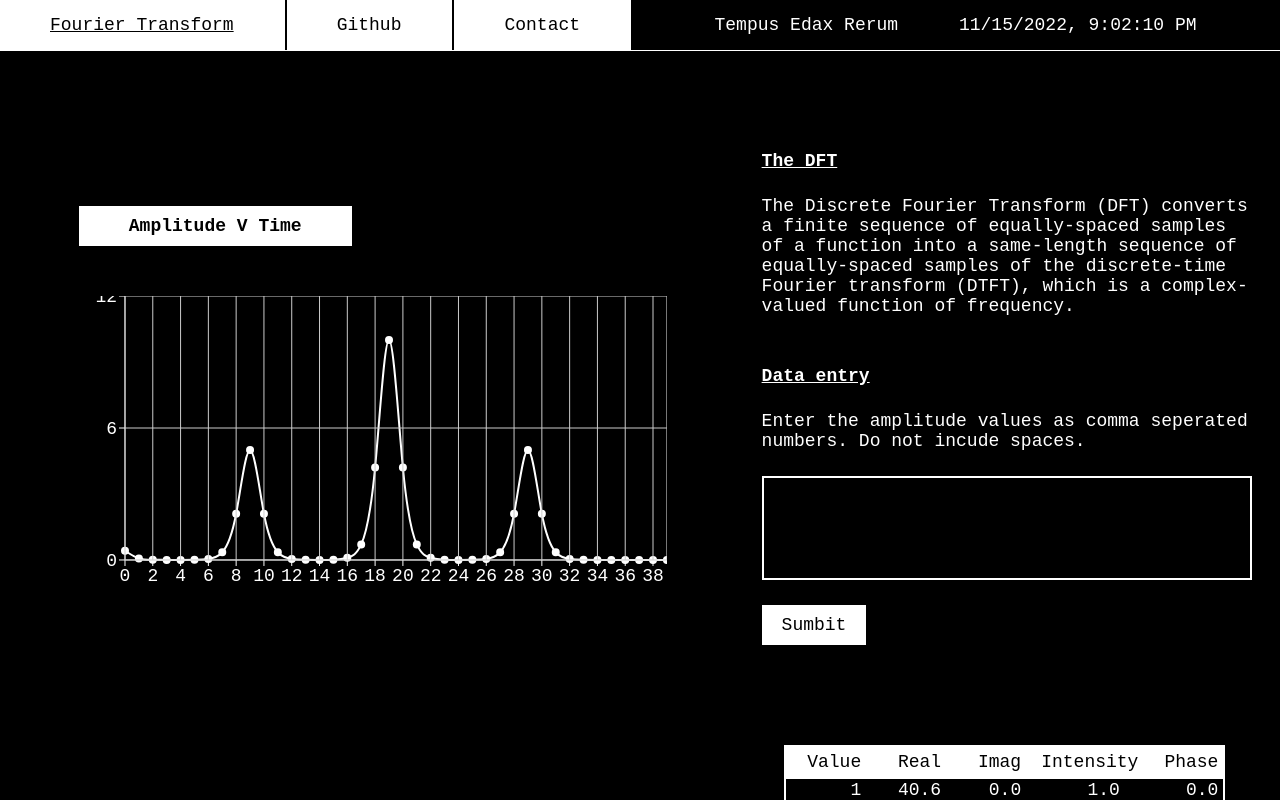
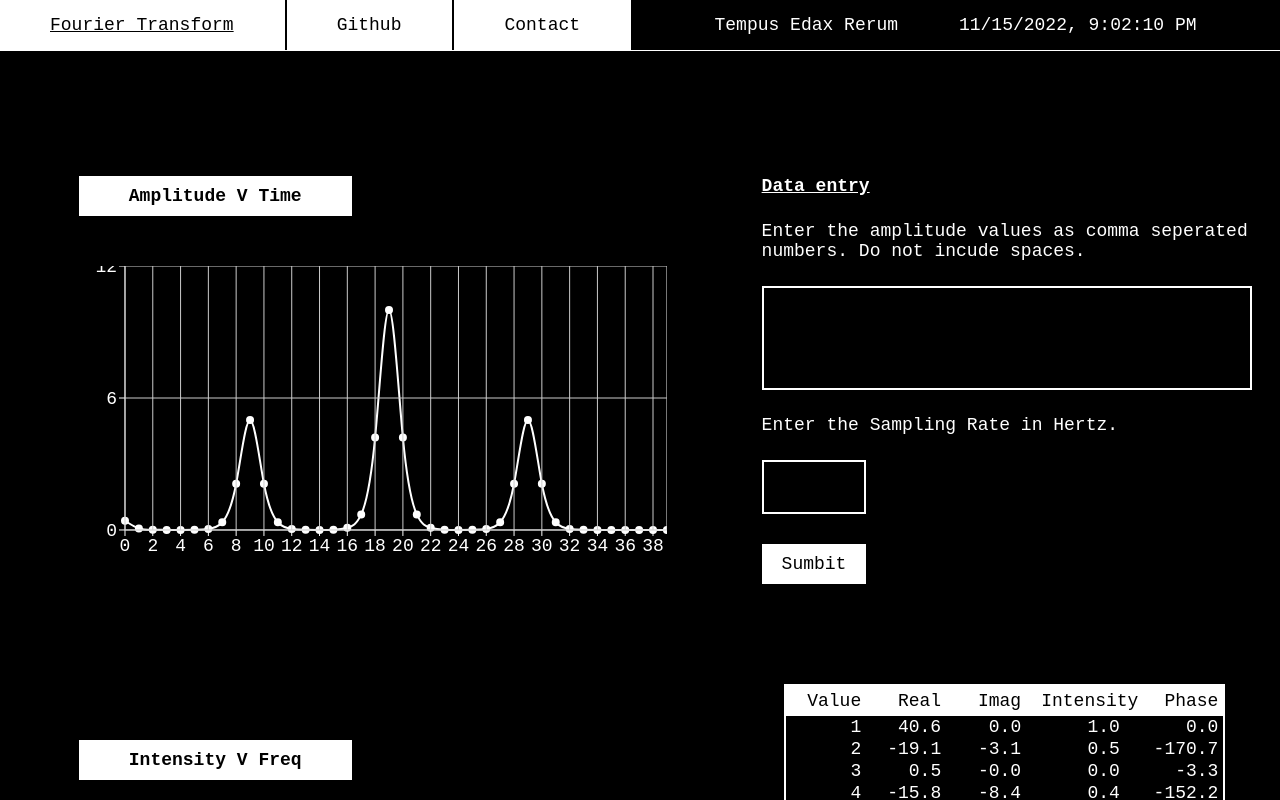
Before and after one commit to thenu-k/fourierTransformWebApp, a React (Create React App) app: page / in a window 1280 px wide. Shown: the top 800 px of the page. Built offline with nearby package versions, Linux system fonts and the light colour scheme; a web font is replaced by a local one.

Commit message:
Added Sampling Rate Input

```diff
--- a/public/main.css
+++ b/public/main.css
@@ -10,6 +10,9 @@ h1,h2,h3,a,span,p, button{
 
 html, body, #root{
     width: 100%;
+}
+html{
+    background-color: black;
 }
 /* body{
     background-image: url('./bg.png');
--- a/src/App.js
+++ b/src/App.js
@@ -60,7 +60,11 @@ const generateRawData = () => {
       name: count, uv:result
     })
   }
-  return data
+  const payload = {
+    rawData: data,
+    samplingRate: 40
+  }
+  return payload
 }
 
 export default App;
--- a/src/DataSection/DataSection.js
+++ b/src/DataSection/DataSection.js
@@ -8,27 +8,34 @@ const DataSection = () => {
   const sumbitData  = (e) => {
     e.preventDefault()
     let newData = e.target.querySelector('textarea').value
+    const samplingRate = e.target.querySelector('.samplingRate').value
     newData = newData.split(',')
-    const parsedData =[]
+    const parsedData = []
     for(let count = 0; count< newData.length; count++){
       parsedData.push({
         name: count, uv: newData[count]
       })
     }
-    dispatch(setRawData(parsedData))
+    const payload = {
+      rawData: parsedData,
+      samplingRate: samplingRate
+    }
+    dispatch(setRawData(payload))
   }
   return (
     <S_DataSection className='center'>
-      <h3>The DFT</h3>
+      {/* <h3>The DFT</h3>
       <p>
         The Discrete Fourier Transform (DFT) converts a finite sequence of equally-spaced samples of a function into a same-length sequence of equally-spaced samples of the discrete-time Fourier transform (DTFT), which is a complex-valued function of frequency.
-      </p>
+      </p> */}
       <form className="dataEntry center" onSubmit={sumbitData}>
         <h3>Data entry</h3>
         <p>
           Enter the amplitude values as comma seperated numbers. Do not incude spaces.
         </p>
         <textarea name="" id="" cols="30" rows="10"></textarea>
+        <p>Enter the Sampling Rate in Hertz.</p>
+        <input type="text" className='samplingRate center'></input>
         <button className='submitButton'>Sumbit</button>
       </form>
 
@@ -67,6 +74,12 @@ const S_DataSection = styled.div`
         resize: none;
         font-family: monospace;
       }
+      > .samplingRate{
+        border: 2px white solid;
+        width: 100px; height: 50px;
+        text-align: center;
+        margin-bottom: 30px;
+      }
     }
     & .submitButton{
       width: fit-content;
--- a/src/DataSection/SummationTable.js
+++ b/src/DataSection/SummationTable.js
@@ -54,6 +54,8 @@ const SummationTable = () => {
 
 const S_SummationTable = styled.div`
   width: 40%;
+  /* max-width: 700px; */
+  /* justify-content: flex-start; */
     > .table.outer{
       flex-grow: 0;
       display: flex;
@@ -76,7 +78,7 @@ const S_SummationTable = styled.div`
           text-align: right;
           padding: 5px 5px;
           /* margin: 0 5px 5px 5px; */
-          border-bottom: 2px solid white;
+          /* border-bottom: 2px solid white; */
           background-color: white; color: black;
         }
       }
--- a/src/StateManager/fourierFunction.js
+++ b/src/StateManager/fourierFunction.js
@@ -1,11 +1,10 @@
 import { arg, complex } from "mathjs"
 
-export const fourierTransform = (rawData) => {
+export const fourierTransform = (rawData, samplingRate) => {
     const rawAmplitudes = []
     rawData.forEach(element => {
         rawAmplitudes.push(element.uv)
     })
-    const samplingRate= rawAmplitudes.length
     const numSamples = rawAmplitudes.length
 
     const realSums = []
--- a/src/StateManager/mainSlice.js
+++ b/src/StateManager/mainSlice.js
@@ -11,8 +11,9 @@ export const mainSlice = createSlice({
     },
     reducers:{
         setRawData: (state, action)=> {
-            state.RawData = action.payload
-            const [intensities, phases, realSums, imaginarySums] = F.fourierTransform(action.payload)
+            state.RawData = action.payload.rawData
+            console.log(action.payload)
+            const [intensities, phases, realSums, imaginarySums] = F.fourierTransform(action.payload.rawData, action.payload.samplingRate)
             const tempTransformed = []
             const tempPhaseData = []
             const tempTransformedRaw = []
```
